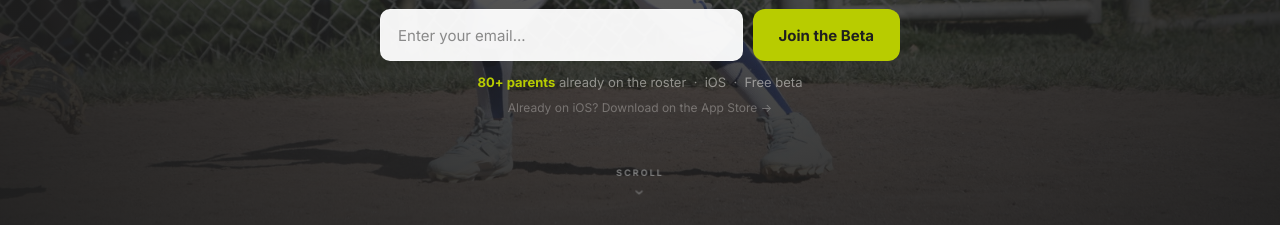
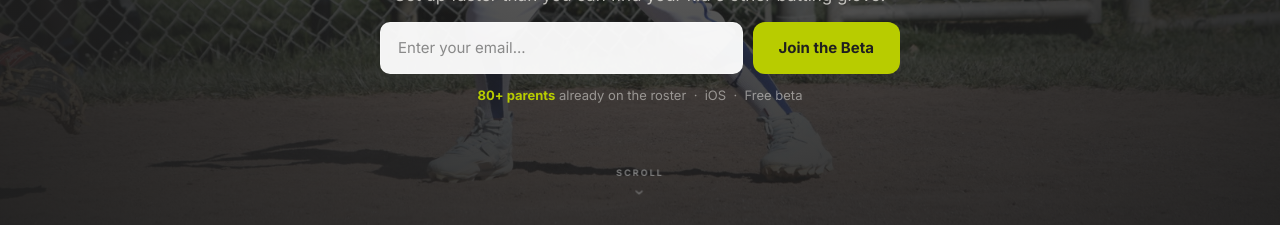
Before and after one commit to andrewtesta1/now-batting-landing, a plain HTML site: page index.html in a window 1280 px wide. Shown: the part 575-800 px from the top of the page. Drawn offline with nearby package versions, Linux system fonts and the light colour scheme; a script that the page names is missing.

Commit message:
Remove App Store link from hero — app not yet publicly live
Co-Authored-By: Claude Sonnet 4.6 <noreply@anthropic.com>

```diff
--- a/index.html
+++ b/index.html
@@ -1859,7 +1859,7 @@
           <button class="btn" onclick="signup('hEmail',this)">Join the Beta</button>
         </div>
         <p class="hero-proof"><strong><span id="coach-count">19</span>+ parents</strong> already on the roster &nbsp;·&nbsp; iOS &nbsp;·&nbsp; Free beta</p>
-        <p class="hero-store"><a href="https://apps.apple.com/app/now-batting/id6760744461" target="_blank" rel="noopener">Already on iOS? Download on the App Store →</a></p>
+
       </div>
     </div>
   </div>
```
